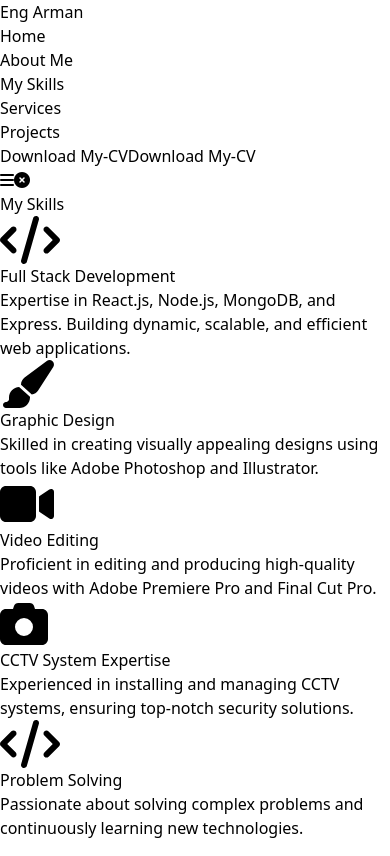
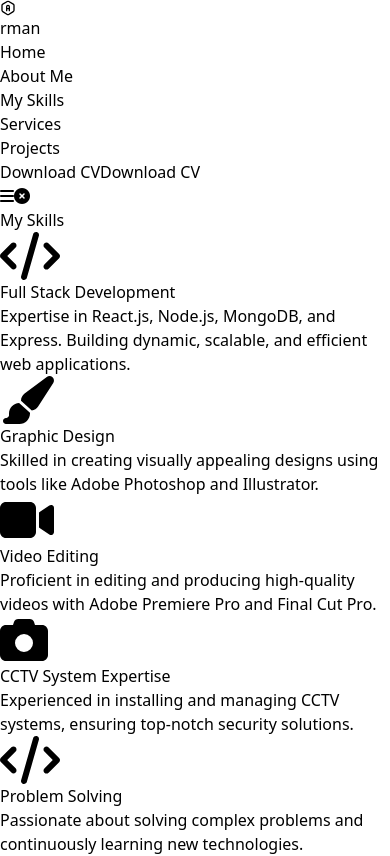
Before and after one commit to Armaanmk32/my-portfolio, a React (Vite) app: page /skills in a window 390 px wide. Built offline with nearby package versions, Linux system fonts and the light colour scheme.

Commit message:
waxan ABOUTE KU DARAY QEYBTA BARS KAGA MARKA RESPONSIVE KA DHIGO

```diff
--- a/src/Components/Header.jsx
+++ b/src/Components/Header.jsx
@@ -1,5 +1,6 @@
 import { useState } from "react";
 import { Link } from "react-router-dom";
+import { TbHexagonLetterA } from "react-icons/tb";
 
 function Header() {
     const [visible, setVisible] = useState(false);
@@ -15,7 +16,8 @@ function Header() {
     return (
         <div>
             <div className="sm:flex bg-white relative sm:mx-20 py-4 my-3 px-5 items-center top-0 left-0 right-0 rounded-lg sm:rounded-full shadow-black shadow-2xl justify-between">
-                <h1 className="text-2xl font-thin">Eng Arman</h1>
+
+                <h1 className="text-2xl flex items-center   sm:font-normal"><TbHexagonLetterA className="mt-1"/>rman</h1>
 
                 {/* Navigation menu */}
                 <ul className={`gap-8 ${visible ? "block" : "hidden"} sm:flex`}>
@@ -41,9 +43,9 @@ function Header() {
                     <a
                         href="/cv.pdf" // Halkaas geli url-ka saxda ah
                         download // Kani wuxuu u oggolaanayaa in faylka la soo dejiyaa
-                        className="bg-white border-2 border-[#000000] shadow-inner shadow-black text-black rounded-md  py-1 hidden sm:block sm:ml-10" // Wax yar ayaan ku daray margin-left (sm:ml-10) si loo kala fogeeyo
+                        className="bg-white border-2 border-[#000000] px-2 text-black rounded-md  py-1 hidden sm:block sm:ml-10" // Wax yar ayaan ku daray margin-left (sm:ml-10) si loo kala fogeeyo
                     >
-                        Download My-CV
+                        Download CV
                     </a>
 
                     {/* Button to Download CV for mobile view */}
@@ -52,19 +54,19 @@ function Header() {
                         download // Kani wuxuu u oggolaanayaa in faylka la soo dejiyaa
                         className="bg-white border-2 border-[#000000] shadow-inner shadow-black text-black rounded-md p-1 py-1 sm:hidden"
                     >
-                        Download My-CV
+                        Download CV
                     </a>
                 </div>
 
                 {/* Icons for mobile */}
-                <div>
+                <div className="items-center">
                     <i
                         onClick={handleClick}
-                        className={`text-4xl sm:hidden absolute top-3 right-4 fa-solid fa-bars ${visible ? "hidden" : "block"}`}
+                        className={`text-3xl sm:hidden absolute top-4 right-4 fa-solid fa-bars ${visible ? "hidden" : "block"}`}
                     ></i>
                     <i
                         onClick={handleClosek}
-                        className={`text-5xl sm:hidden absolute top-3 right-2 fa-solid fa-circle-xmark ${visible ? "block" : "hidden"}`}
+                        className={`text-4xl sm:hidden absolute top-3 right-2 fa-solid fa-circle-xmark ${visible ? "block" : "hidden"}`}
                     ></i>
                 </div>
             </div>
```
